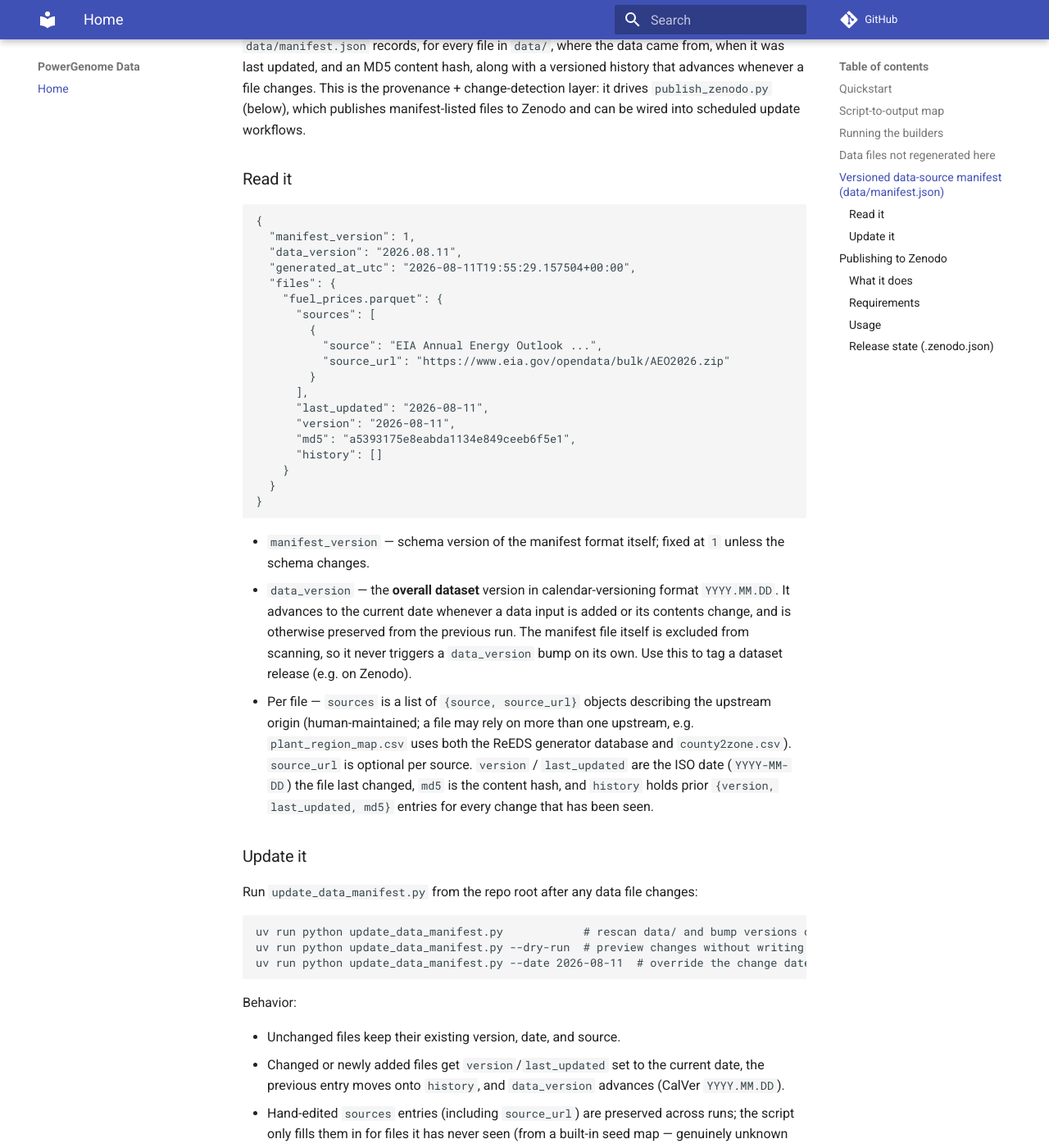
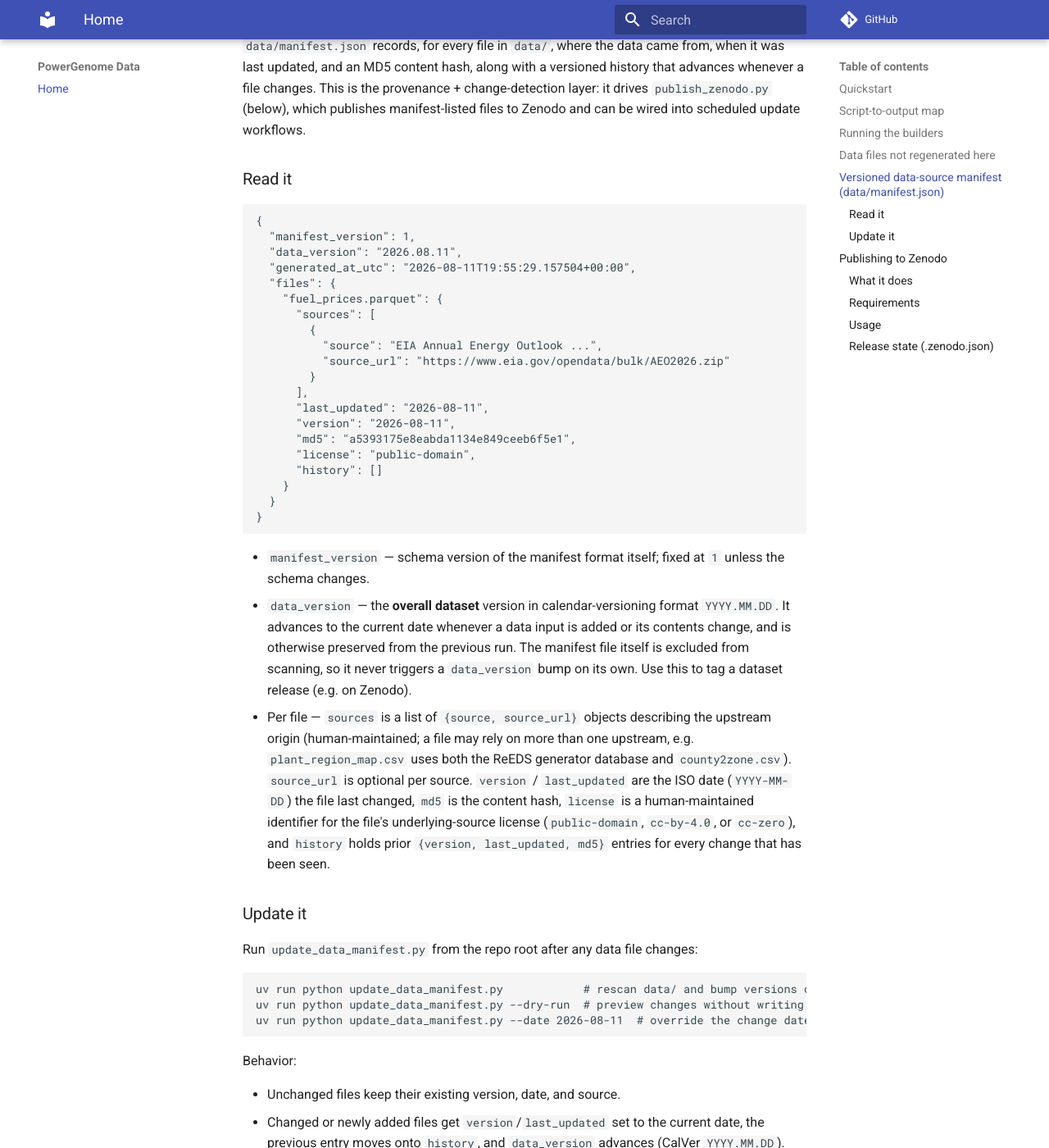
Before and after one commit to gschivley/PowerGenome-data, an MkDocs documentation site: the page built from docs/index.md, in a window 1280 px wide and 1400 px high, scrolled down 3165 px. Shown: the whole window at 82% size. Built offline with MkDocs 1.6.1 and Material for MkDocs 9.7.7, drawn with Linux system fonts in a browser that asks for light colours; comment, search, counter and statistics services are not loaded; some of the changed text lies outside the part shown.

Commit message:
Add CC0 license metadata and per-file source license notes
The dataset compilation is released under CC0, but individual files
assemble public data from many sources, each retaining its own license.
Record a per-file license in data/manifest.json (public-domain for US
government/FRED/EIA/BEA sources, cc-by-4.0 for ReEDS/NREL/ATB/PUDL/NERC,
cc-zero for project-generated files) and surface it in the Zenodo
description as a licensing note plus a per-file License row. Set the
compilation license to cc-zero in .zenodo.json metadata.

update_data_manifest.py now carries a file's license forward across data
updates and warns when a manifest entry lacks a license.

Co-authored-by: Copilot App <223556219+Copilot@users.noreply.github.com>

```diff
--- a/docs/index.md
+++ b/docs/index.md
@@ -70,6 +70,7 @@ manifest-listed files to Zenodo and can be wired into scheduled update workflows
       "last_updated": "2026-08-11",
       "version": "2026-08-11",
       "md5": "a5393175e8eabda1134e849ceeb6f5e1",
+      "license": "public-domain",
       "history": []
     }
   }
@@ -84,8 +85,10 @@ manifest-listed files to Zenodo and can be wired into scheduled update workflows
 - Per file — `sources` is a list of `{source, source_url}` objects describing the upstream origin
   (human-maintained; a file may rely on more than one upstream, e.g. `plant_region_map.csv` uses both
   the ReEDS generator database and `county2zone.csv`). `source_url` is optional per source. `version` /
-  `last_updated` are the ISO date (`YYYY-MM-DD`) the file last changed, `md5` is the content hash, and
-  `history` holds prior `{version, last_updated, md5}` entries for every change that has been seen.
+  `last_updated` are the ISO date (`YYYY-MM-DD`) the file last changed, `md5` is the content hash,
+  `license` is a human-maintained identifier for the file's underlying-source license
+  (`public-domain`, `cc-by-4.0`, or `cc-zero`), and `history` holds prior
+  `{version, last_updated, md5}` entries for every change that has been seen.
 
 ### Update it
 
@@ -107,6 +110,9 @@ Behavior:
   `"Unknown - document me"` so they can be filled in). If an entry still carries the
   `"Unknown - document me"` placeholder and a real seed now exists for that file, a later run upgrades the
   placeholder to the seed, so provenance backfills automatically once it has been documented.
+- Hand-maintained `license` values are preserved when a file changes (only `version`/`last_updated`/`md5`
+  are rewritten); files that carry no `license` are flagged with a warning so the attribution can be
+  added.
 - Files that are no longer present in `data/` are dropped from the manifest (with a warning).
 
 Run the tests with:
@@ -128,8 +134,9 @@ manifest described above.
   that multiple releases on the same date never share a version number. The suffix is computed by
   counting already-published versions of the dataset's concept carrying the same `data_version`.
 - Builds the Zenodo description from the manifest: a change note listing the files **added**,
-  **updated**, and **removed** in this release, plus a per-file table of each data element's own
-  `version` (the date that element was last updated), `last_updated`, `md5`, and its `sources`.
+  **updated**, and **removed** in this release, a licensing paragraph (the compilation is CC0 while
+  individual files retain their underlying-source license), plus a per-file table of each data element's own
+  `version` (the date that element was last updated), `last_updated`, `md5`, its `license`, and its `sources`.
 - Uploads **only files that changed** since the last published release (compared by `md5`), so the
   initial release uploads everything and later releases upload just the new/updated files. Files that
   were released before but are no longer in the manifest are removed from the draft.
@@ -170,9 +177,11 @@ Without `--publish` the script leaves the deposition as a draft. If a draft alre
 On the first publish the script writes `.zenodo.json` in the repo root with the Zenodo metadata plus a
 `zenodo_release` block tracking the environment (`sandbox` or `production`), the published `data_version`,
 the `release_version` (the version string actually recorded on Zenodo, suffix included), the
-`deposition_id`, the resolved `doi`, and the per-file `md5`s that were released. `.zenodo.json` contains no
-secrets and is committed to the repo so later runs know what changed and can create new versions against
-the same record.
+`deposition_id`, the resolved `doi`, and the per-file `md5`s that were released. The metadata block carries
+the fields applied to every release — `title`, `creators`, `access_right`, and the compilation `license`
+(e.g. `cc-zero`) — while each file's source license is recorded in `data/manifest.json` and surfaced in the
+description. `.zenodo.json` contains no secrets and is committed to the repo so later runs know what
+changed and can create new versions against the same record.
 
 The release state is tracked **per environment**. Sandbox and production deposition ids, DOIs, and version
 suffix counters are independent, so the script records which environment a release belongs to and ignores
```
Also changed, not shown: publish_zenodo.py (+17 -0 lines), update_data_manifest.py (+8 -1 lines), .zenodo.json, 1 other file.
